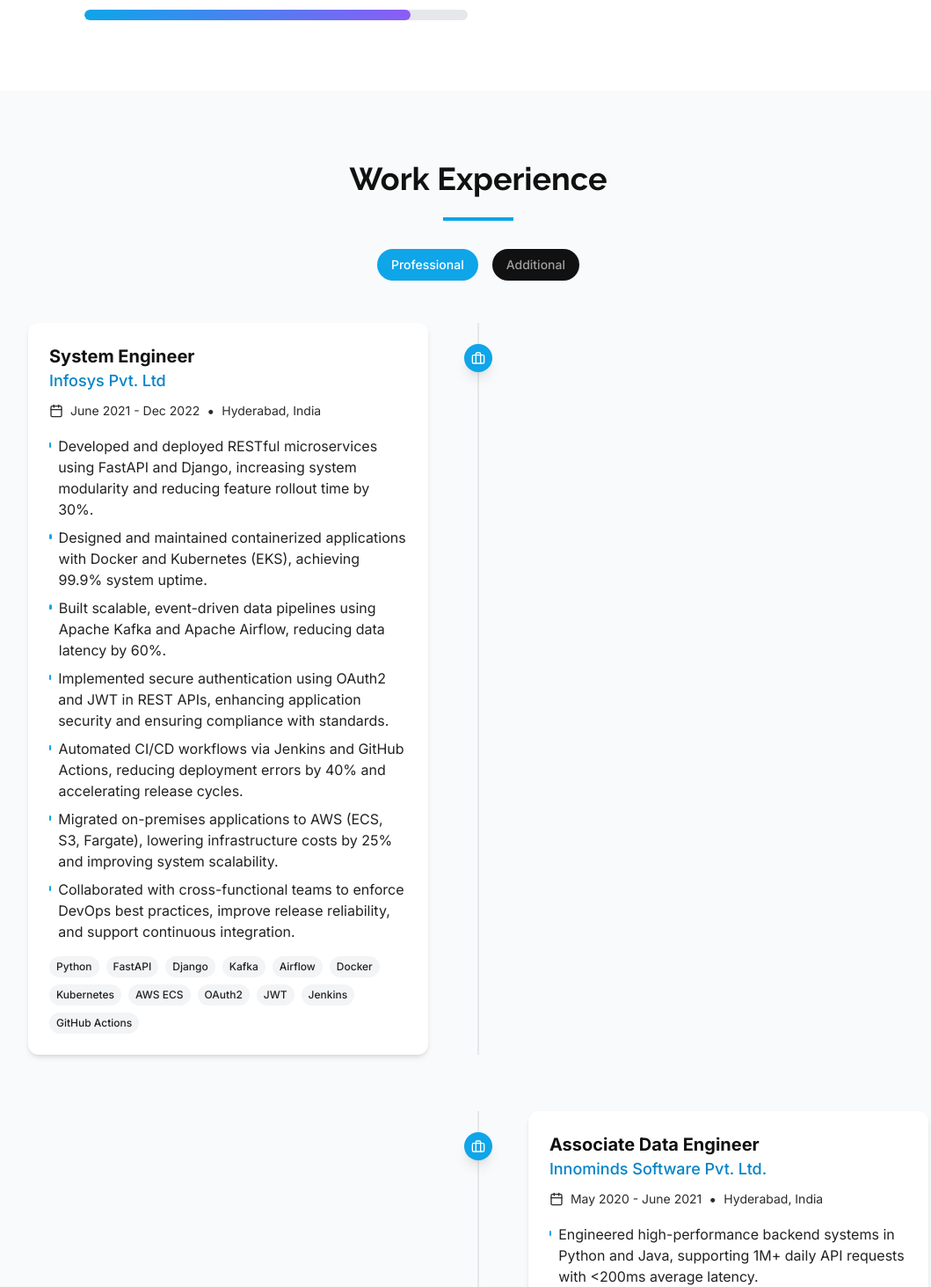
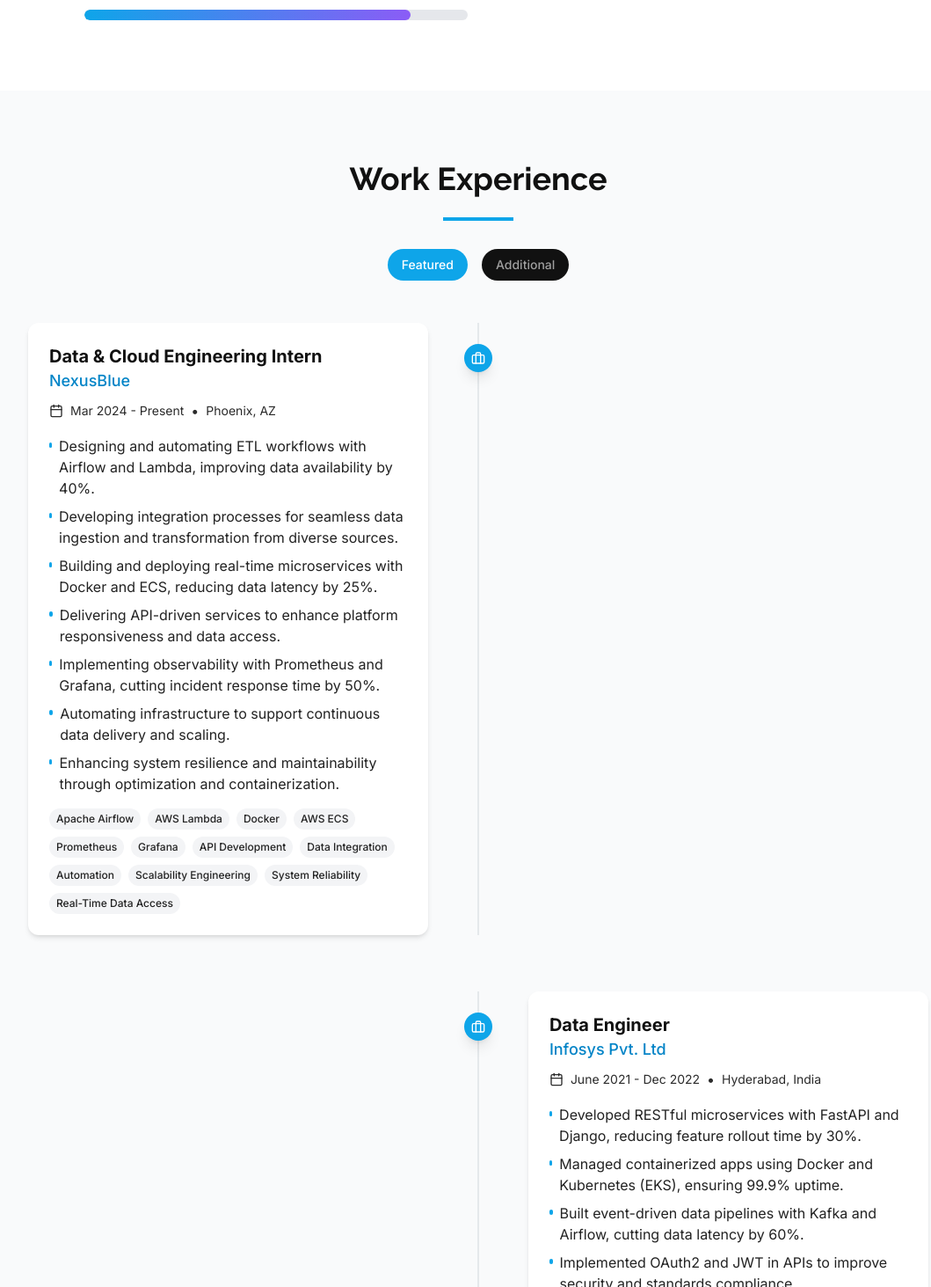
Before and after one commit to veldurthys1-git/portfolio1, a React (Vite) app: page / in a window 1280 px wide. Shown: the part 2033-3496 px from the top of the page at 88% size, without its empty margins (96-1155 px from the left). Built offline with nearby package versions, Linux system fonts and the light colour scheme.

Commit message:
Minor Changes Added

```diff
--- a/src/components/ExperienceSection.tsx
+++ b/src/components/ExperienceSection.tsx
@@ -35,7 +35,7 @@
               }`}
               onClick={() => setActiveCategory('professional')}
             >
-              Professional
+              Featured
             </button>
             <button
               className={`px-4 py-2 rounded-full text-sm font-medium transition ${
--- a/src/data/index.ts
+++ b/src/data/index.ts
@@ -64,22 +64,44 @@
 
 export const professionalExperience: Experience[] = [
   {
-    title: 'System Engineer',
+    title: 'Data & Cloud Engineering Intern',
+    company: 'NexusBlue',
+    location: 'Phoenix, AZ',
+    startDate: 'Mar 2024',
+    endDate: 'Present',
+    description: [
+      'Designing and automating ETL workflows with Airflow and Lambda, improving data availability by 40%.',
+      'Developing integration processes for seamless data ingestion and transformation from diverse sources.',
+      'Building and deploying real-time microservices with Docker and ECS, reducing data latency by 25%.',
+      'Delivering API-driven services to enhance platform responsiveness and data access.',
+      'Implementing observability with Prometheus and Grafana, cutting incident response time by 50%.',
+      'Automating infrastructure to support continuous data delivery and scaling.',
+      'Enhancing system resilience and maintainability through optimization and containerization.'
+    ],
+    technologies: ['Apache Airflow', 'AWS Lambda', 'Docker', 'AWS ECS', 'Prometheus', 'Grafana', 'API Development', 'Data Integration', 'Automation', 'Scalability Engineering', 'System Reliability', 'Real-Time Data Access']
+  },
+  {
+    title: 'Data Engineer',
     company: 'Infosys Pvt. Ltd',
     location: 'Hyderabad, India',
     startDate: 'June 2021',
     endDate: 'Dec 2022',
     description: [
-      'Developed and deployed RESTful microservices using FastAPI and Django, increasing system modularity and reducing feature rollout time by 30%.',
-      'Designed and maintained containerized applications with Docker and Kubernetes (EKS), achieving 99.9% system uptime.',
-      'Built scalable, event-driven data pipelines using Apache Kafka and Apache Airflow, reducing data latency by 60%.',
-      'Implemented secure authentication using OAuth2 and JWT in REST APIs, enhancing application security and ensuring compliance with standards.',
-      'Automated CI/CD workflows via Jenkins and GitHub Actions, reducing deployment errors by 40% and accelerating release cycles.',
-      'Migrated on-premises applications to AWS (ECS, S3, Fargate), lowering infrastructure costs by 25% and improving system scalability.',
-      'Collaborated with cross-functional teams to enforce DevOps best practices, improve release reliability, and support continuous integration.'
+      'Developed RESTful microservices with FastAPI and Django, reducing feature rollout time by 30%.',
+      'Managed containerized apps using Docker and Kubernetes (EKS), ensuring 99.9% uptime.',
+      'Built event-driven data pipelines with Kafka and Airflow, cutting data latency by 60%.',
+      'Implemented OAuth2 and JWT in APIs to improve security and standards compliance.',
+      'Automated CI/CD with Jenkins and GitHub Actions, reducing deployment errors by 40%.',
+      'Migrated apps to AWS (ECS, S3, Fargate), cutting infrastructure costs by 25%.',
+      'Collaborated across teams to drive DevOps adoption and improve release reliability.'
     ],
     technologies: ['Python', 'FastAPI', 'Django', 'Kafka', 'Airflow', 'Docker', 'Kubernetes', 'AWS ECS', 'OAuth2', 'JWT', 'Jenkins', 'GitHub Actions']
-  },
+  }
+];
+
+
+
+export const additionalExperience: Experience[] = [
   {
     title: 'Associate Data Engineer',
     company: 'Innominds Software Pvt. Ltd.',
@@ -87,24 +109,19 @@
     startDate: 'May 2020',
     endDate: 'June 2021',
     description: [
-      'Engineered high-performance backend systems in Python and Java, supporting 1M+ daily API requests with <200ms average latency.',
-      'Created custom ETL pipelines using Apache Spark and PostgreSQL, processing over 50TB of data weekly for business analytics.',
-      'Integrated real-time monitoring and alerting with Prometheus and Grafana, reducing incident response times by 50%.',
-      'Containerized legacy systems and deployed them using AWS ECS with Auto Scaling, improving system resilience and scalability.',
-      'Partnered with frontend developers to deliver secure and responsive APIs using Flask, React, and HTML/CSS, enhancing UX and API performance.',
-      'Wrote shell scripts and CI hooks for build automation and environment provisioning, streamlining deployment and testing workflows.',
-      'Led the transition from monolith to microservices architecture using FastAPI and Docker, cutting system downtime by 35% and increasing deployment flexibility.'
+      'Built backend systems in Python and Java, handling 1M+ daily API calls with <200ms latency.',
+      'Developed ETL pipelines using Spark and PostgreSQL to process 50TB+ of data weekly.',
+      'Integrated monitoring with Prometheus and Grafana, reducing incident response time by 50%.',
+      'Containerized legacy apps and deployed via AWS ECS with Auto Scaling for better resilience.',
+      'Collaborated on APIs using Flask, React, and HTML/CSS, improving performance and UX.',
+      'Automated builds and provisioning with shell scripts and CI hooks to streamline workflows.',
+      'Led migration to microservices with FastAPI and Docker, reducing downtime by 35%.'
     ],
     technologies: ['Python', 'Java', 'Apache Spark', 'PostgreSQL', 'Prometheus', 'Grafana', 'Flask', 'React', 'FastAPI', 'Docker', 'AWS ECS', 'CI/CD']
-  }
-];
-
-
-
-export const additionalExperience: Experience[] = [
+  },
   {
-    title: 'Cloud Computing Intern',
-    company: 'Guru Nanak Institutions Technical Campus',
+    title: 'Cloud & Automation - Intern',
+    company: 'Aditi Digital Solutions',
     location: 'Hyderabad, India',
     startDate: 'Sep 2019',
     endDate: 'May 2020',
@@ -132,15 +149,15 @@
     featured: true,
   },
   {
-    id: 'serverless-file-pipeline',
-    title: 'Serverless Event-Driven Application with AWS',
+    id: 'real-time-hospital-dashboard',
+    title: 'Real-Time Hospital Operations Dashboard',
     description:
-      'Built a serverless file processing pipeline using AWS Lambda, API Gateway, S3, and SNS, reducing operational overhead by 40% and enabling real-time processing of 10K+ uploads/month with JWT secured APIs.',
+      'Built a real-time hospital dashboard with metrics on patients, staff, beds, departments, and alerts. Developed using React, TypeScript, and Tailwind CSS, with Lucide icons and modular components. Designed for live health data monitoring and intuitive admin visualization.',
     image:
-      'https://images.pexels.com/photos/1181271/pexels-photo-1181271.jpeg?auto=compress&cs=tinysrgb&w=1260&h=750&dpr=1',
-    technologies: ['AWS Lambda', 'API Gateway', 'S3', 'SNS', 'JWT'],
-    liveUrl: 'https://veldurthys1-git.github.io/Serverless-Event-Driven-Application-with-AWS/',
-    githubUrl: 'https://github.com/veldurthys1-git/Serverless-Event-Driven-Application-with-AWS',
+      'https://images.pexels.com/photos/7088539/pexels-photo-7088539.jpeg?auto=compress&cs=tinysrgb&w=1260&h=750&dpr=1',
+    technologies: ['Data Modeling', 'Domain Mapping & SSL', 'Monitoring', 'Infrastructure as Code (IaC)', 'Cloud Deployment', 'Real-Time Dashboard'],
+    liveUrl: 'https://veldurthys1-git.github.io/Real-Time-Healthcare-Ops-Dashboard/',
+    githubUrl: 'https://github.com/veldurthys1-git/Real-Time-Healthcare-Ops-Dashboard',
     featured: true,
   },
   {
@@ -175,8 +192,8 @@
     image:
       'https://images.pexels.com/photos/669619/pexels-photo-669619.jpeg?auto=compress&cs=tinysrgb&w=1260&h=750&dpr=1',
     technologies: ['Python', 'Scikit-learn', 'Pandas', 'NumPy', 'Matplotlib'],
-    liveUrl: 'https://www.youtube.com/watch?v=pCuV_7H2vyQ&ab_channel=NicholasRenotte',
-    githubUrl: 'https://github.com/veldurthys1-git/ml_sales_forecasting',
+    liveUrl: 'https://veldurthys1-git.github.io/Sales-Forecasting-Using-Machine-Learning/',
+    githubUrl: 'https://github.com/veldurthys1-git/Sales-Forecasting-Using-Machine-Learning',
     featured: false,
   },
   {
@@ -187,8 +204,8 @@
     image:
       'https://images.pexels.com/photos/1181316/pexels-photo-1181316.jpeg?auto=compress&cs=tinysrgb&w=1260&h=750&dpr=1',
     technologies: ['AWS', 'GCP', 'Terraform', 'IAM', 'Cloud Networking'],
-    liveUrl: 'https://www.youtube.com/watch?v=g2Il8cxNv18&ab_channel=KahanDataSolutions',
-    githubUrl: 'https://github.com/veldurthys1-git/cloud_vm_deployment',
+    liveUrl: 'https://veldurthys1-git.github.io/Virtual-Machine-Deployment-on-Cloud/',
+    githubUrl: 'https://github.com/veldurthys1-git/Virtual-Machine-Deployment-on-Cloud',
     featured: false,
   },
 ];
@@ -231,7 +248,7 @@
     content: 'A dependable team player with a strong DevOps mindset. Saicharan led critical cloud deployments using Terraform and Docker across AWS and GCP, helping us achieve 99.99% uptime and robust CI/CD workflows.',
     author: '— Neeraj Verma',
     role: 'Cloud Solutions Architect',
-    company: 'Guru Nanak University',
+    company: 'Aditi Digital Solutions',
   },
 ];
 
@@ -260,7 +277,7 @@
 
 export const aboutMe = {
   title: 'About Me',
-  description: `Hello, I’m Saicharan Veldurthy, an Experienced Software Engineer with over 4 years of success designing and deploying scalable, cloud-native applications and infrastructure. I specialize in backend development using Python, Java, and modern frameworks like FastAPI, Django, and Flask. My expertise includes building secure REST APIs, managing event-driven data pipelines with Kafka and Airflow, and optimizing performance with tools like Spark and PostgreSQL.
+  description: `Hello, I’m Saicharan Veldurthy, an experienced Data and Cloud engineer with over 4 years of success designing and deploying scalable, cloud-native applications and infrastructure. I specialize in backend development using Python, Java, and modern frameworks like FastAPI, Django, and Flask. My expertise includes building secure REST APIs, managing event-driven data pipelines with Kafka and Airflow, and optimizing performance with tools like Spark and PostgreSQL.
 
 I'm skilled in containerization and orchestration using Docker and Kubernetes (EKS), and I bring a strong DevOps mindset—automating CI/CD workflows with Jenkins and GitHub Actions, and delivering highly available systems on AWS (ECS, Lambda, Fargate, S3).
 
```
